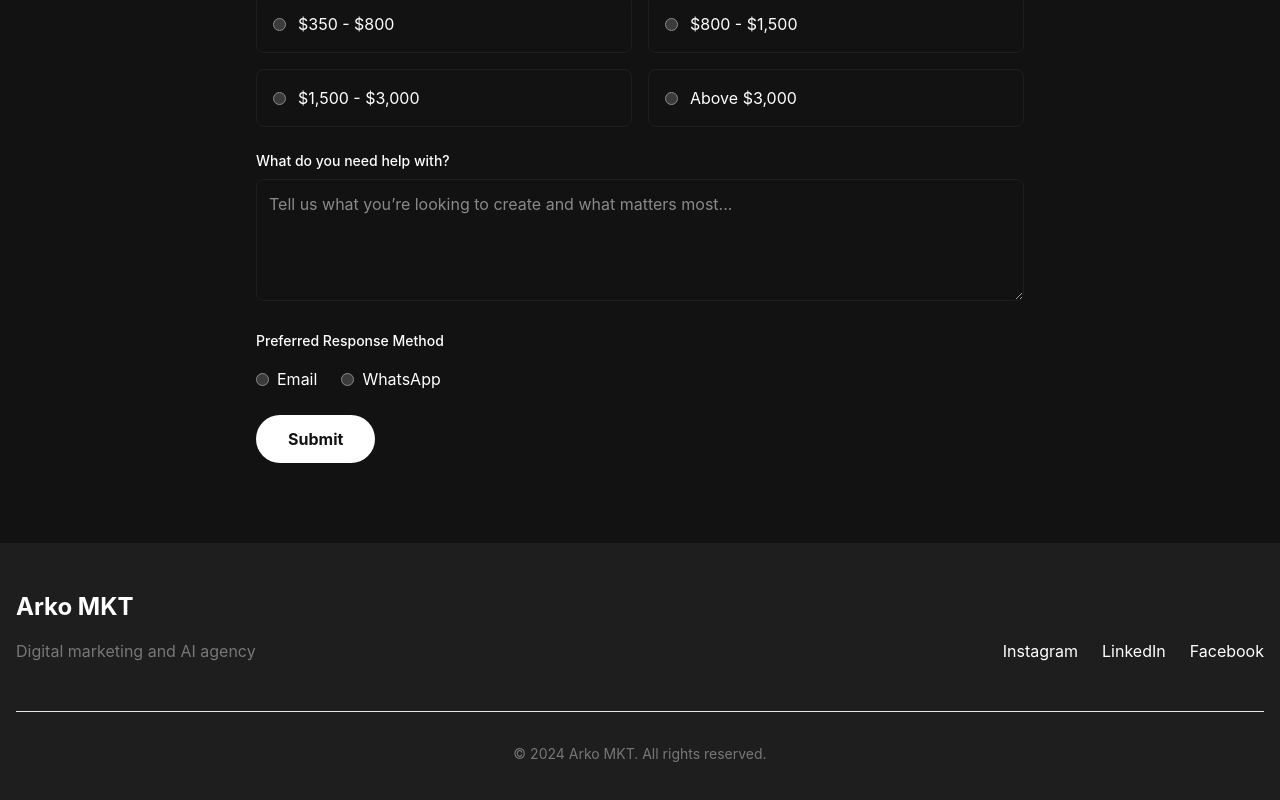
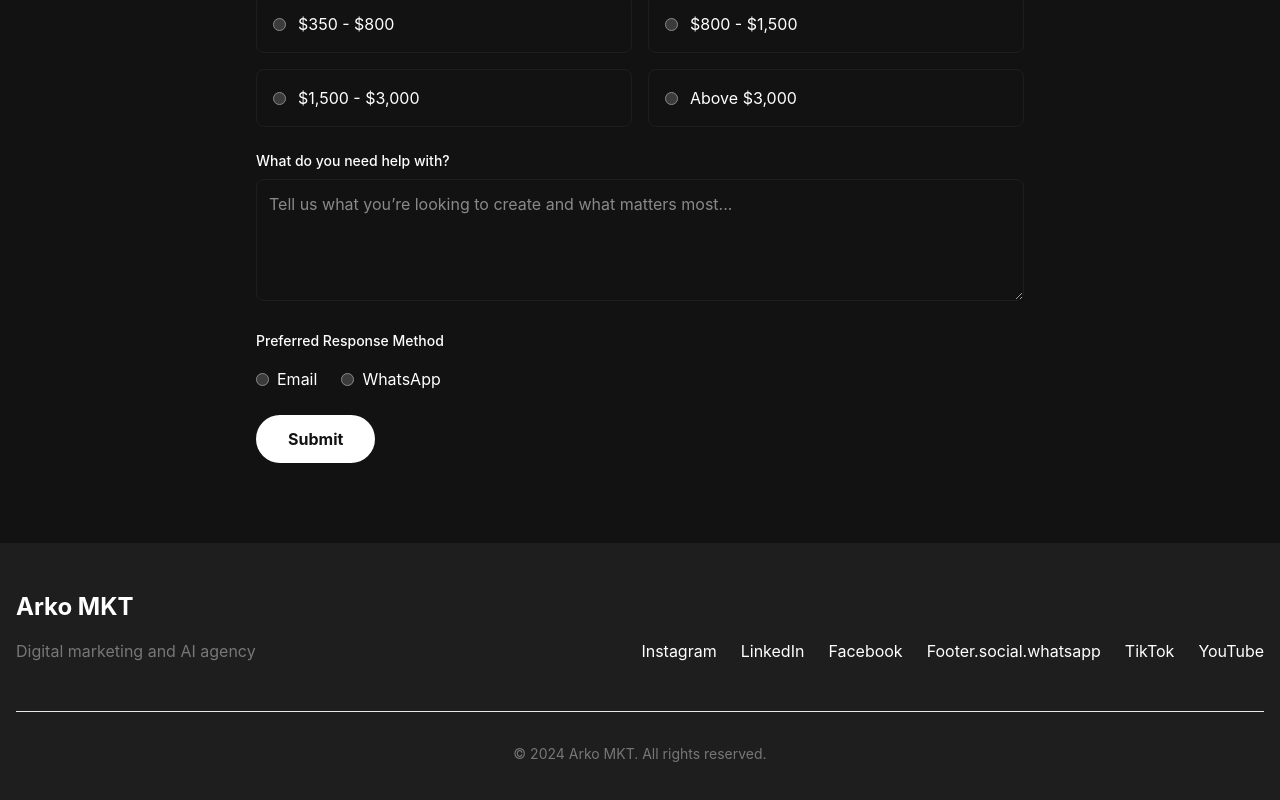
Before and after one commit to 3333444n/arkomkt, a Next.js app: page /en/contacto in a window 1280 px wide. Shown: the part 553-1353 px from the top of the page. Built offline with nearby package versions, Linux system fonts and the light colour scheme.

Commit message:
Add social links in footer

```diff
--- a/components/layout/Footer.tsx
+++ b/components/layout/Footer.tsx
@@ -14,9 +14,12 @@ export default function Footer() {
                         <p className="text-gray-mid">{t("tagline")}</p>
                     </div>
                     <div className="flex space-x-6 justify-end items-end">
-                        <a href="#" className="hover:text-foreground transition-colors">{t("social.instagram")}</a>
-                        <a href="#" className="hover:text-foreground transition-colors">{t("social.linkedin")}</a>
-                        <a href="#" className="hover:text-foreground transition-colors">{t("social.facebook")}</a>
+                        <a href={t("links.instagram")} target="_blank" rel="noopener noreferrer" className="hover:text-foreground transition-colors">{t("social.instagram")}</a>
+                        <a href={t("links.linkedin")} target="_blank" rel="noopener noreferrer" className="hover:text-foreground transition-colors">{t("social.linkedin")}</a>
+                        <a href={t("links.facebook")} target="_blank" rel="noopener noreferrer" className="hover:text-foreground transition-colors">{t("social.facebook")}</a>
+                        <a href={t("links.whatsapp")} target="_blank" rel="noopener noreferrer" className="hover:text-foreground transition-colors">{t("social.whatsapp")}</a>
+                        <a href={t("links.tiktok")} target="_blank" rel="noopener noreferrer" className="hover:text-foreground transition-colors">{t("social.tiktok")}</a>
+                        <a href={t("links.youtube")} target="_blank" rel="noopener noreferrer" className="hover:text-foreground transition-colors">{t("social.youtube")}</a>
                     </div>
                 </div>
                 <div className="mt-12 pt-8 border-t border-gray-200 text-center text-sm text-gray-mid">
--- a/messages/en.json
+++ b/messages/en.json
@@ -12,7 +12,16 @@
         "social": {
             "instagram": "Instagram",
             "linkedin": "LinkedIn",
-            "facebook": "Facebook"
+            "facebook": "Facebook",
+            "tiktok": "TikTok",
+            "youtube": "YouTube"
+        },
+        "links": {
+            "instagram": "https://www.instagram.com/arkomkt",
+            "linkedin": "https://www.linkedin.com/company/arkomkt",
+            "facebook": "https://www.facebook.com/arkomkt",
+            "tiktok": "https://www.tiktok.com/@arkomkt",
+            "youtube": "https://www.youtube.com/@arkomkt"
         }
     },
     "Hero": {
--- a/messages/es.json
+++ b/messages/es.json
@@ -12,7 +12,16 @@
         "social": {
             "instagram": "Instagram",
             "linkedin": "LinkedIn",
-            "facebook": "Facebook"
+            "facebook": "Facebook",
+            "tiktok": "TikTok",
+            "youtube": "YouTube"
+        },
+        "links": {
+            "instagram": "https://www.instagram.com/arkomkt",
+            "linkedin": "https://www.linkedin.com/company/arkomkt",
+            "facebook": "https://www.facebook.com/arkomkt",
+            "tiktok": "https://www.tiktok.com/@arkomkt",
+            "youtube": "https://www.youtube.com/@arkomkt"
         }
     },
     "Hero": {
--- a/messages/fr.json
+++ b/messages/fr.json
@@ -12,7 +12,17 @@
         "social": {
             "instagram": "Instagram",
             "linkedin": "LinkedIn",
-            "facebook": "Facebook"
+            "facebook": "Facebook",
+            "whatsapp": "WhatsApp",
+            "tiktok": "TikTok",
+            "youtube": "YouTube"
+        },
+        "links": {
+            "instagram": "https://www.instagram.com/arkomkt",
+            "linkedin": "https://www.linkedin.com/company/arkomkt",
+            "facebook": "https://www.facebook.com/arkomkt",
+            "tiktok": "https://www.tiktok.com/@arkomkt",
+            "youtube": "https://www.youtube.com/@arkomkt"
         }
     },
     "Hero": {
```
